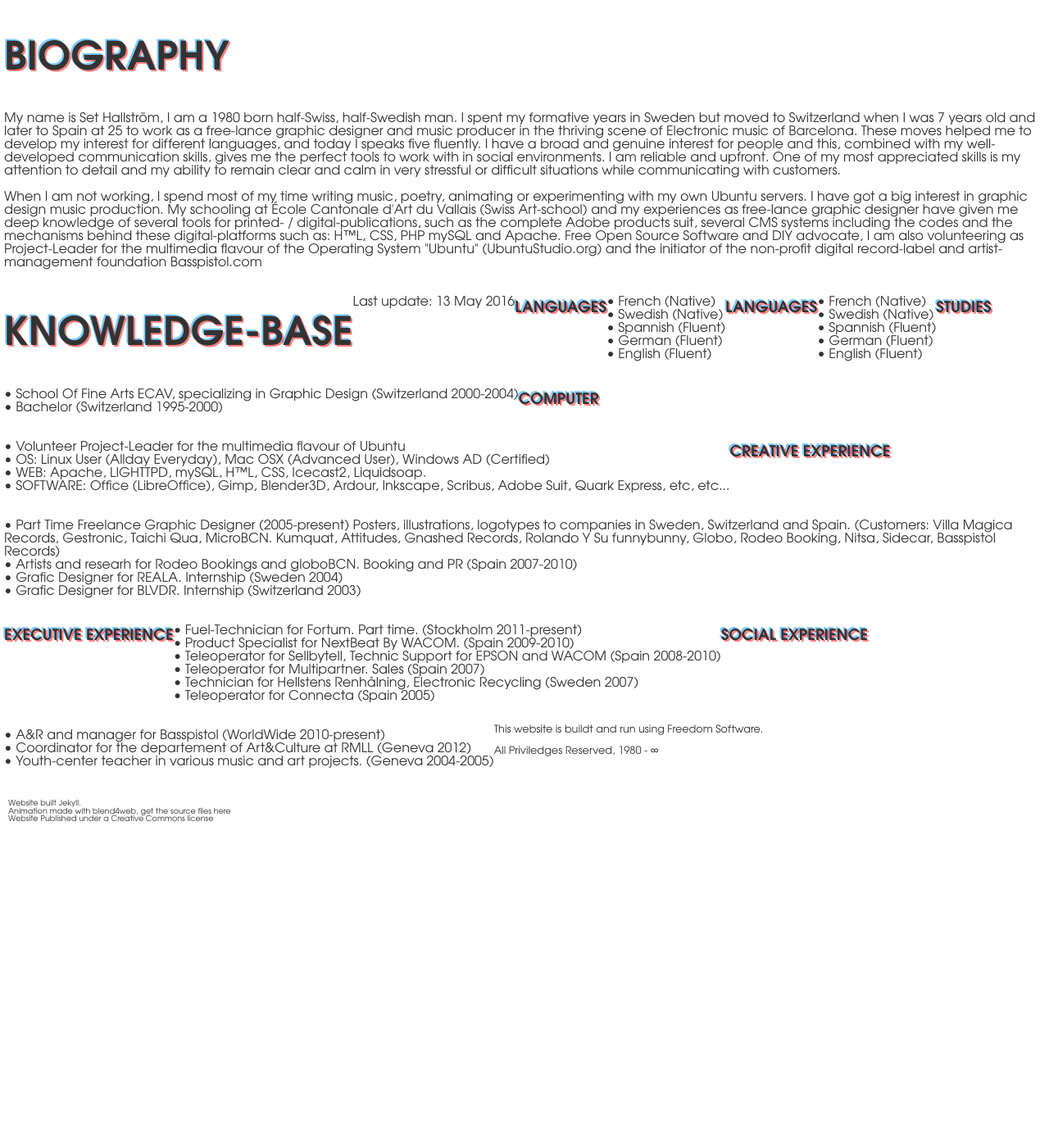
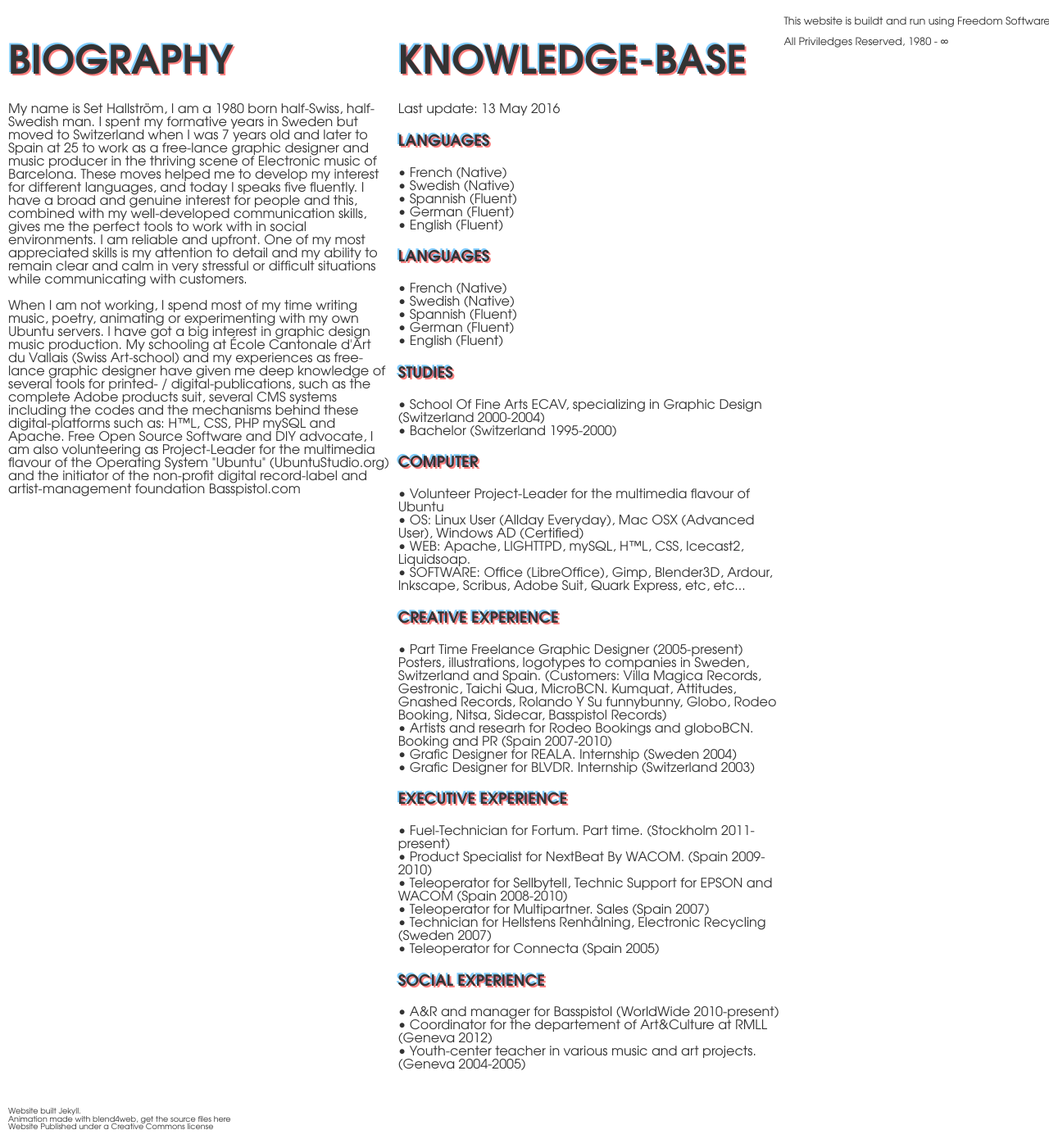
Before and after one commit to Sakrecoer/set.hallstrom, a Jekyll site: the page built from cv.html, in a window 1280 px wide. Shown: the part 270-1660 px from the top of the page at 82% size. Built offline with Jekyll 4.4.1, drawn with Linux system fonts in a browser that asks for light colours; a script that is not in the unit is left out; before the commit the page ends 1284 px from its top, so only the background shows below that.

Commit message:
Updated 'cv.html' via CloudCannon

```diff
--- a/cv.html
+++ b/cv.html
@@ -5,14 +5,15 @@ date:
 image:
 layout: default
 ---
+<div class="column editable">
 <h1>BIOGRAPHY</h1>
 <p class="bio">My name is Set Hallström, I am a 1980 born half-Swiss, half-Swedish man. I spent my formative years in Sweden but moved to Switzerland when I was 7 years old and later to Spain at 25 to work as a free-lance graphic designer and music producer in the thriving scene of Electronic music of Barcelona. These moves helped me to develop my interest for different languages, and today I speaks five fluently. I have a broad and genuine interest for people and this, combined with my well-developed communication skills, gives me the perfect tools to work with in social environments. I am reliable and upfront. One of my most appreciated skills is my attention to detail and my ability to remain clear and calm in very stressful or difficult situations while communicating with customers.<br /><br />
 
 When I am not working, I spend most of my time writing <a href="http://sakrecoer.com" target="_blank">music, poetry,</a> <a href="https://vimeo.com/83261266" target="_blank">animating</a> or experimenting with my own <a href="http://ubuntu.com" target="_blank">Ubuntu servers.</a> I have got a big interest in graphic design music production. My schooling at <a href="http://ecav.ch" target="_blank">École Cantonale d'Art du Vallais</a> (Swiss Art-school) and my experiences as free-lance graphic designer have given me deep knowledge of several tools for printed- / digital-publications, such as the complete Adobe products suit, several CMS systems including the codes and the mechanisms behind these digital-platforms such as: HTML, CSS, PHP mySQL and Apache. Free Open Source Software and DIY advocate, I am also volunteering as <a href="http://ubuntustudio.org/2016/04/new-ubuntu-studio-release-and-new-project-lead/" target="_blank">Project-Leader</a> for the multimedia flavour of the Operating System "Ubuntu" (<a href="http://ubuntustudio.org" target="_blank">UbuntuStudio.org</a>) and the initiator of the non-profit digital record-label and artist-management foundation <a href="http://basspistol.com" target="_blank">Basspistol.com</a>
 </p>
+			</div>
 
-
-
+<div class="editable column">
  	<h1>KNOWLEDGE-BASE</h1>
 	<p class="date">Last update: 13 May 2016</p>
 	<h3>LANGUAGES</h3>
@@ -61,7 +62,7 @@ and Spain. (Customers: Villa Magica Records, Gestronic, Taichi Qua, MicroBCN. Ku
 <br />&#8226; Coordinator for the departement of Art&amp;Culture at <a href="http://rmll.info" target="_blank">RMLL</a> (Geneva 2012)
 <br />&#8226; Youth-center teacher in various music and art projects. (Geneva 2004-2005)
 </p>
-
+	</div>
 
 
 
```
